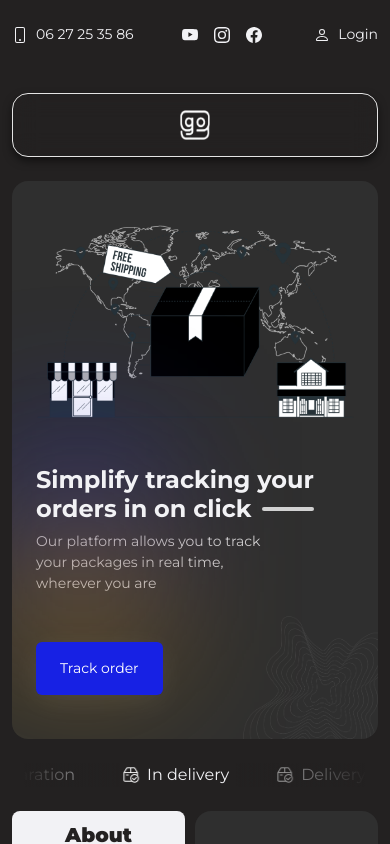
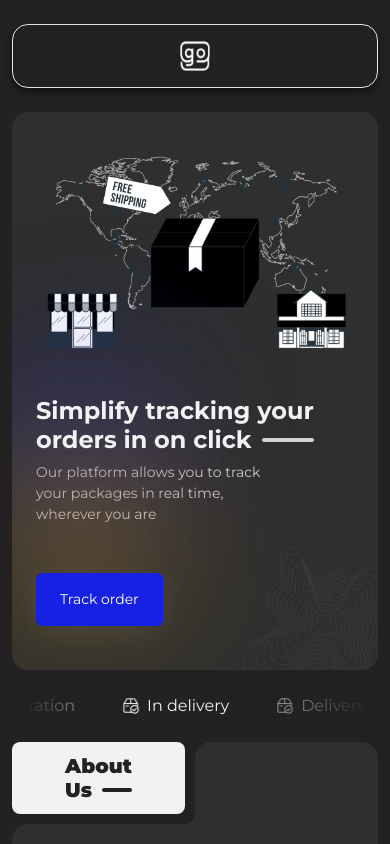
Before and after one commit to hamdihamzadev/webShipping, a Vue app: page / in a window 390 px wide. Built offline with nearby package versions, Linux system fonts and the light colour scheme; some icons are missing.

Commit message:
hide topbar in phone

```diff
--- a/src/components/global/TopBar.vue
+++ b/src/components/global/TopBar.vue
@@ -1,5 +1,5 @@
 <template>
-    <section id="hautHeader"  v-if="showTopBar" >
+    <section id="hautHeader" class="d-none d-md-block"   v-if="showTopBar" >
         <b-container>
             <div class="d-flex justify-content-between align-items-center py-4">
             <div class="d-flex justify-content-between align-items-center gap-5">
```
